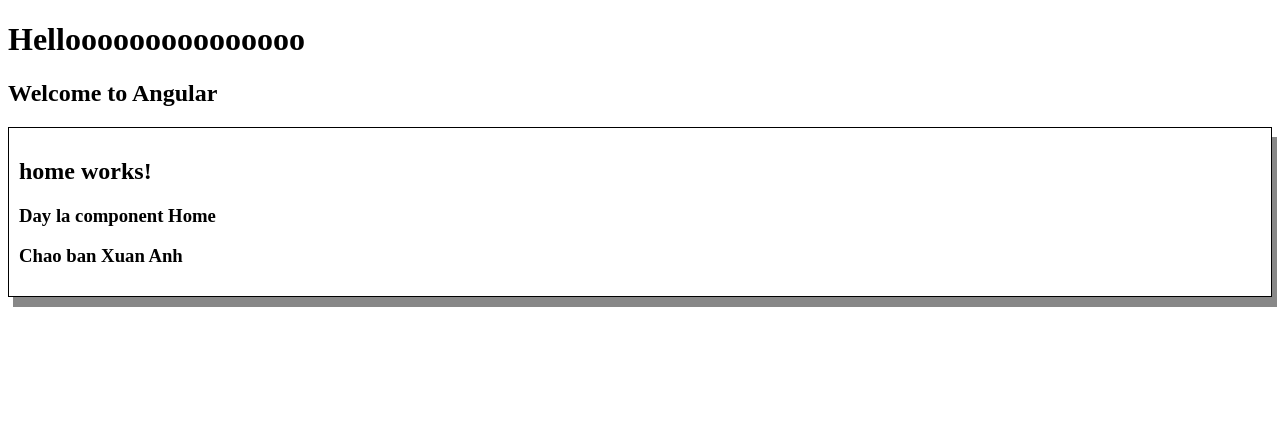
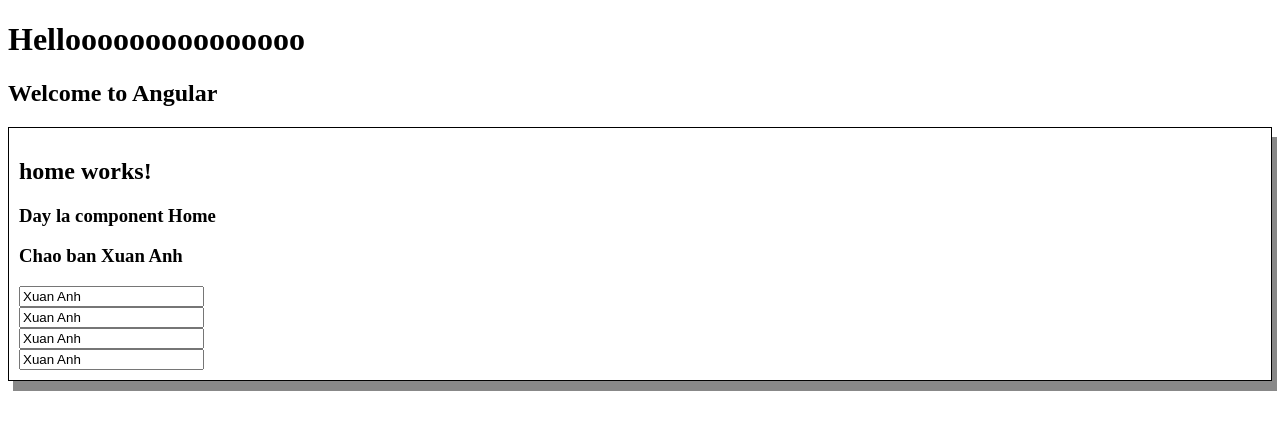
Before and after one commit to xuananhtcbn99/angular-demo, an Angular app: page / in a window 1280 px wide. Shown: the top 430 px of the page. Built offline with nearby package versions, Linux system fonts and the light colour scheme.

Commit message:
bindingproperty

```diff
--- a/src/app/home/home.component.html
+++ b/src/app/home/home.component.html
@@ -2,4 +2,11 @@
   <h2>home works!</h2>
   <h3>Day la component Home</h3>
   <h3>Chao ban {{ name}}</h3>
+  <input type="text" value="{{ name }}">
+  <br>
+  <input type="text" [value]="name" title="Day la {{name}}">
+  <br>
+  <input type="text" [value]="name" title="Day la name">
+  <br>
+  <input type="text" [value]="name" [title]="'Day la ' + name">
 </div>
```
